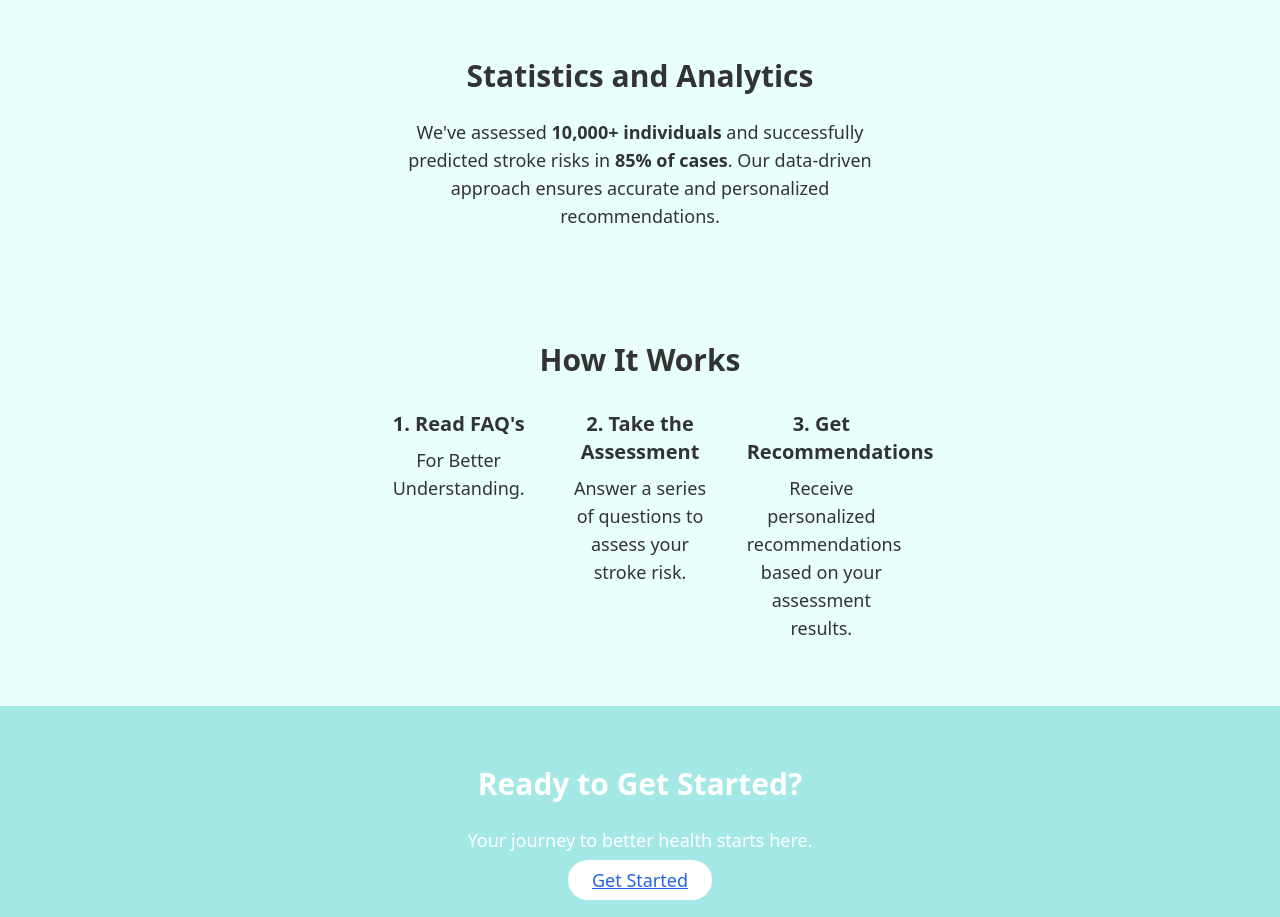
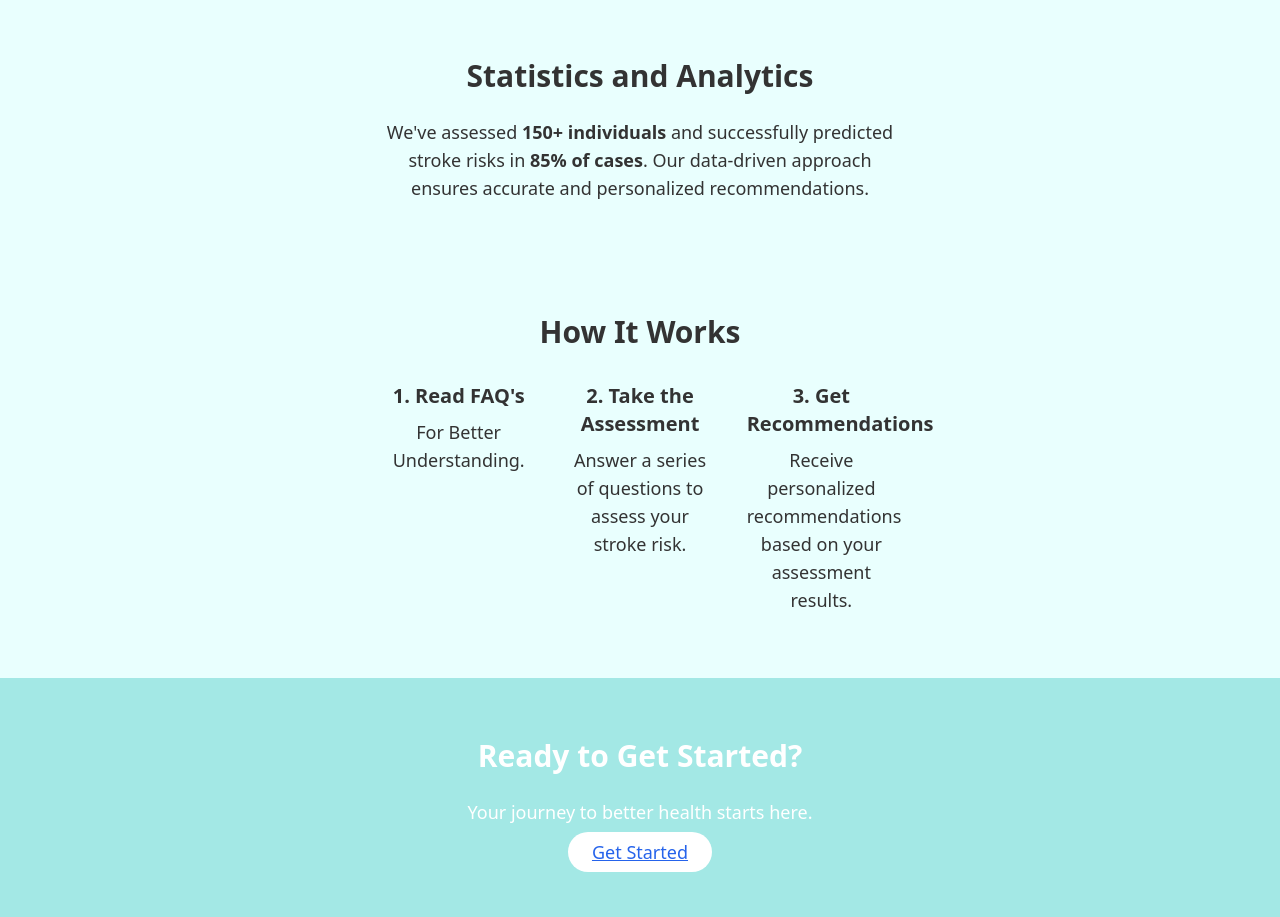
Before and after one commit to Vishesh-Alag/Stroke-Guardian, a plain HTML site: page frontend/index.html in a window 1280 px wide. Shown: the part 2160-3077 px from the top of the page. Drawn offline with nearby package versions, Linux system fonts and the light colour scheme.

Commit message:
frontend corrected

```diff
--- a/frontend/index.html
+++ b/frontend/index.html
@@ -412,7 +412,7 @@
             <div class="max-w-lg mx-auto text-center">
                 <h2 class="text-3xl font-bold">Statistics and Analytics</h2>
                 <p class="mt-4 text-lg">
-                    We've assessed <strong>10,000+ individuals</strong> and successfully predicted stroke risks in
+                    We've assessed <strong>150+ individuals</strong> and successfully predicted stroke risks in
                     <strong>85% of cases</strong>. Our data-driven approach ensures accurate and personalized
                     recommendations.
                 </p>
```
